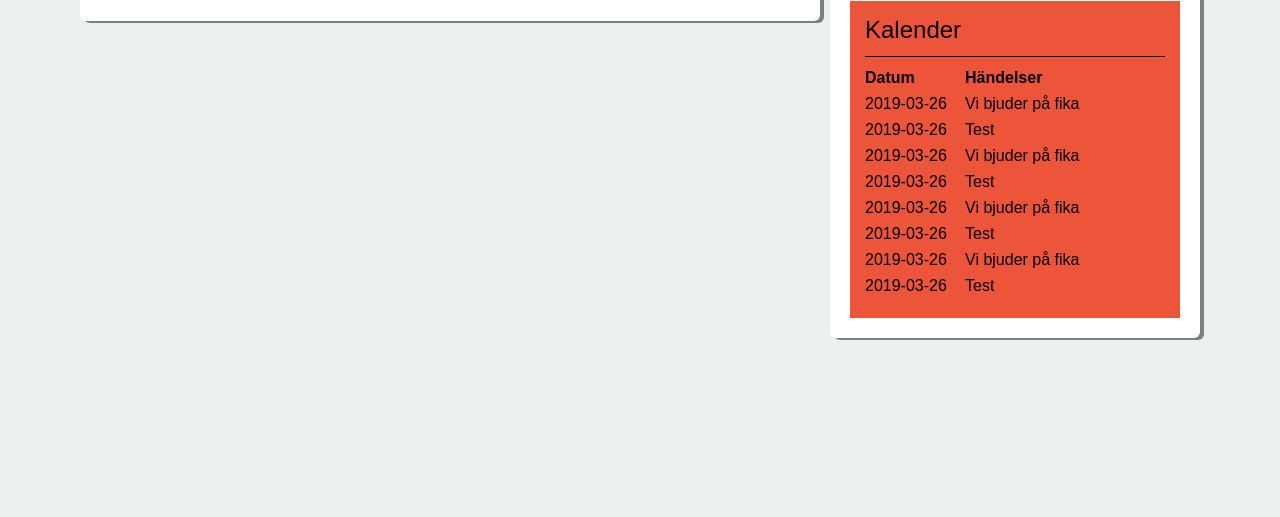
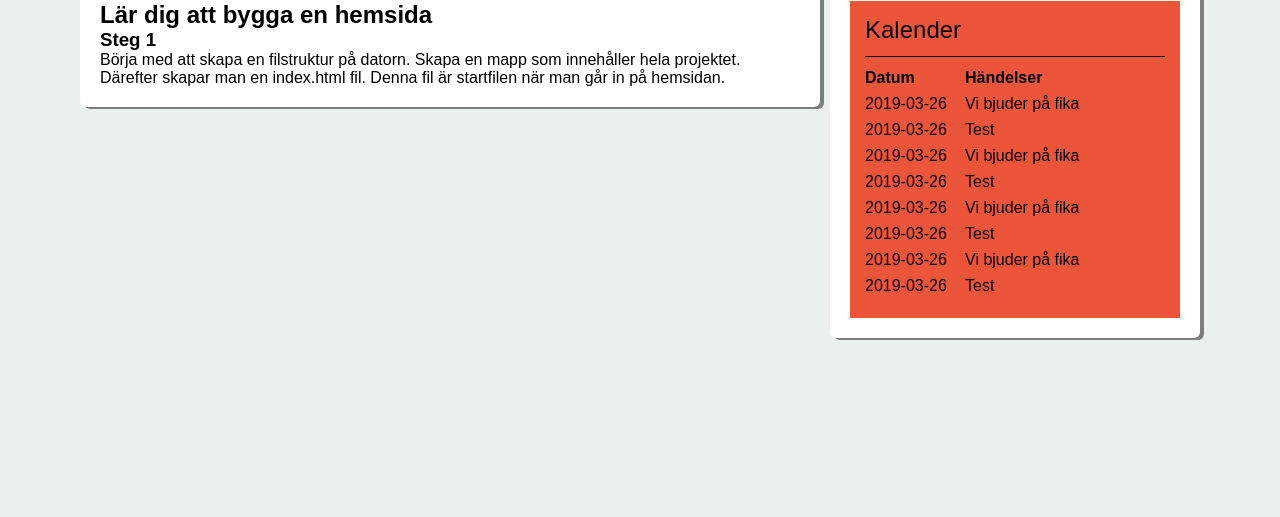
Before and after one commit to Melle01/nerds, a plain HTML site: page class2.html in a window 1280 px wide. Shown: the part 283-800 px from the top of the page. Drawn offline with Linux system fonts and the light colour scheme.

Commit message:
class 2 2

```diff
--- a/class2.html
+++ b/class2.html
@@ -41,6 +41,12 @@
 
 <div class="panel" style="clear: left;">
 	<h1>Årskurs 2</h1>
+
+	<h2>Lär dig att bygga en hemsida</h2>
+
+	<h3>Steg 1</h3>
+
+	<p>Börja med att skapa en filstruktur på datorn. Skapa en mapp som innehåller hela projektet. Därefter skapar man en index.html fil. Denna fil är startfilen när man går in på hemsidan.</p>
 
 
 </div>
```
